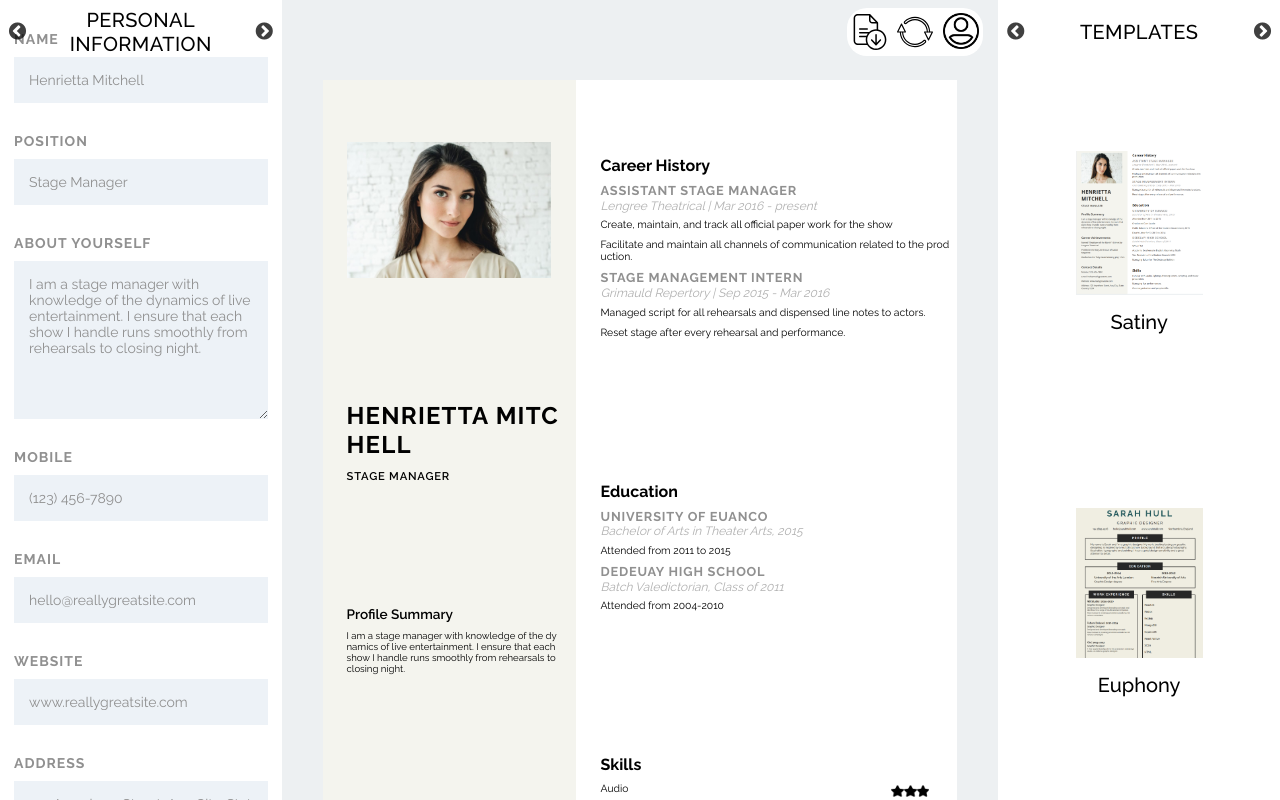
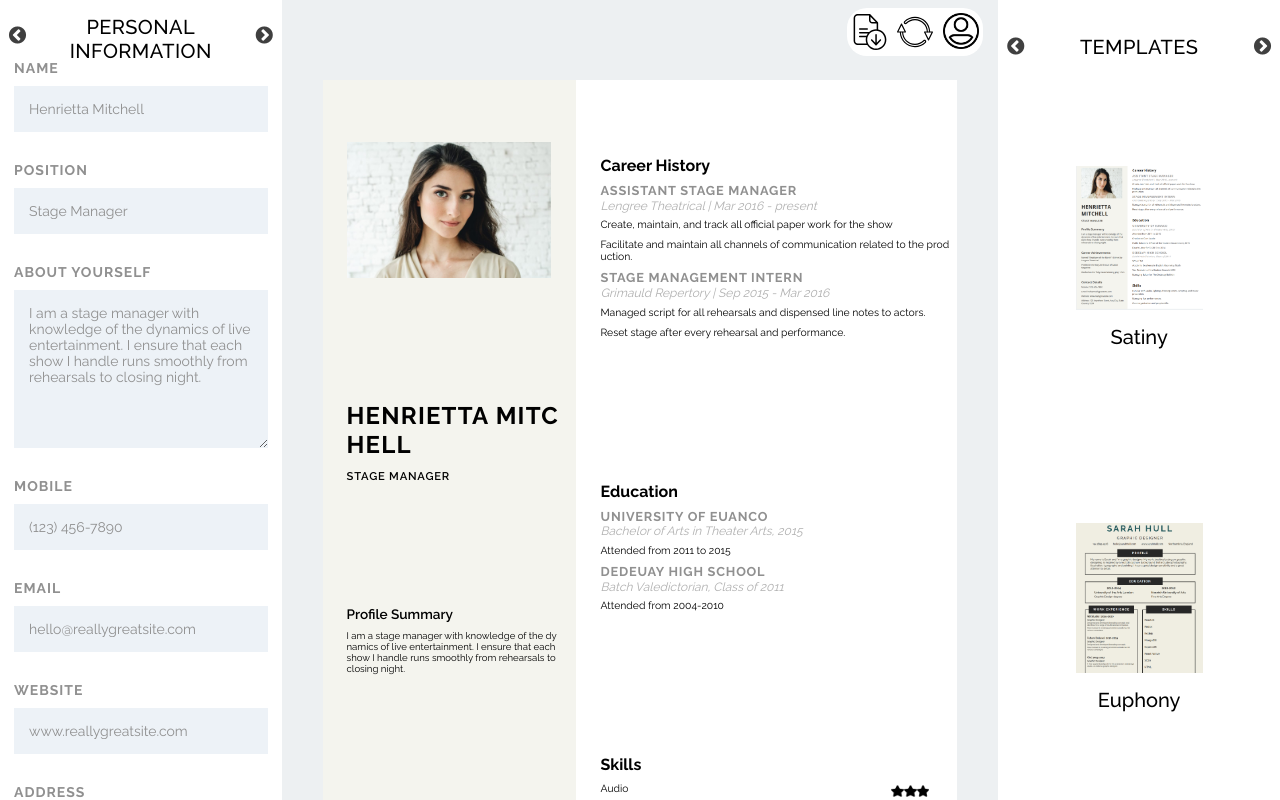
Before and after one commit to CodingMaven1/ProResume, a React (Create React App) app: page / in a window 1280 px wide. Built offline with nearby package versions, Linux system fonts and the light colour scheme.

Commit message:
Fixing styling bugs

```diff
--- a/src/Containers/LeftNav/LeftNav.jsx
+++ b/src/Containers/LeftNav/LeftNav.jsx
@@ -52,7 +52,9 @@ class LeftNav extends React.Component{
                     <h1 className="LeftNav--Options" onClick={event => this.onClickHandler(event,"Education")}>Education</h1>
                     <h1 className="LeftNav--Options" onClick={event => this.onClickHandler(event,"Skills")}>Skills</h1>
                 </Slider>
-                {inputFields}
+                <div className="LeftNav--Content">
+                    {inputFields}
+                </div>
             </div>
         )
     }
--- a/src/Containers/LeftNav/LeftNav.scss
+++ b/src/Containers/LeftNav/LeftNav.scss
@@ -4,6 +4,8 @@
     background-color: #ffffff;
     overflow-y: scroll;
     overflow-x: hidden;
+    display: flex;
+    flex-direction: column;
 
     &::-webkit-scrollbar-track {
         background-color: transparent;
@@ -25,6 +27,10 @@
         font-weight: 500;
         outline: none !important;
         cursor: pointer;
+    }
+
+    .LeftNav--Content{
+        margin-top: 3rem;
     }
 }
 
@@ -52,7 +58,8 @@
     width: 100%;
     height: 8vh;
     display: flex;
-    align-items: center;
+    align-items: center !important;
     justify-content: space-around;
-    outline: none
+    outline: none;
+    margin-top: 1.5rem;
 }
```
